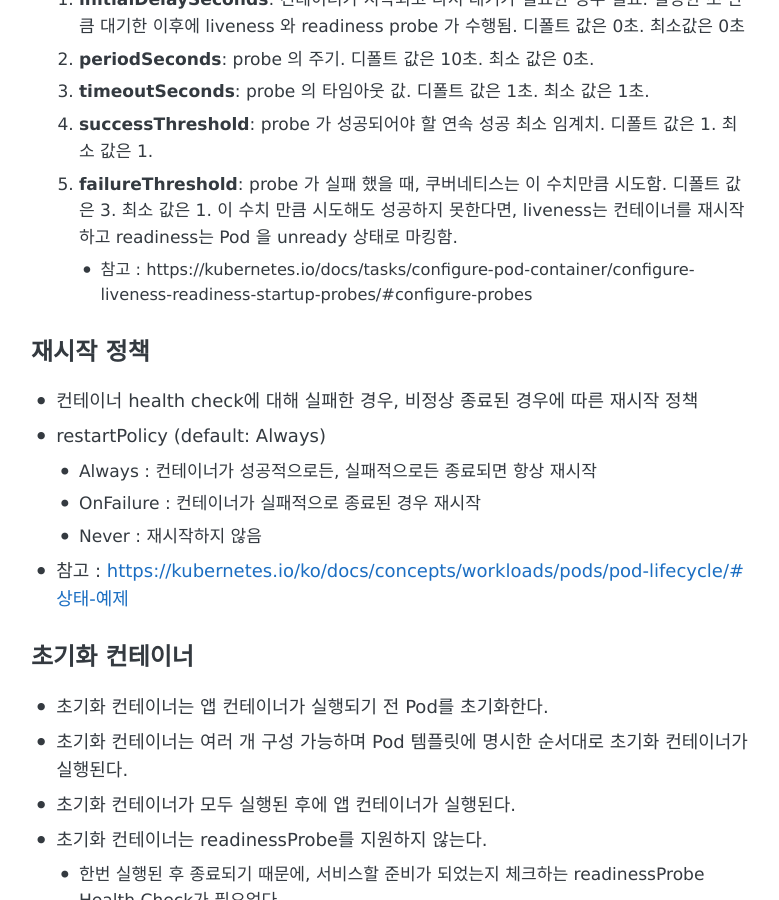
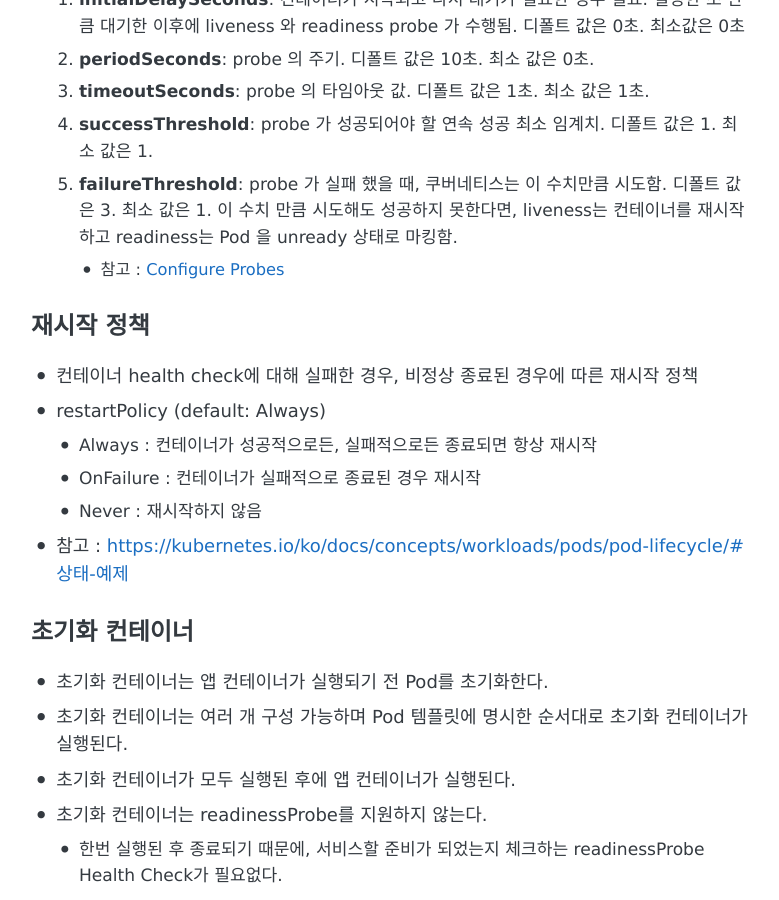
Before and after one commit to shinkwangwon/shinkwangwon.github.io, a Jekyll site: the page built from _posts/2020-07-05-kubernetes-pod.md, in a window 1280 px wide and 900 px high, scrolled down 3828 px. Shown: the whole window, without its empty margins (249-1028 px from the left). Built offline with Jekyll 4.4.1, drawn with Linux system fonts in a browser that asks for light colours; some of the changed lines change nothing that is shown.

Commit message:
pod link update

```diff
--- a/_posts/2020-07-05-kubernetes-pod.md
+++ b/_posts/2020-07-05-kubernetes-pod.md
@@ -117,7 +117,7 @@ spec:
     3. **timeoutSeconds**: probe 의 타임아웃 값. 디폴트 값은 1초. 최소 값은 1초.
     4. **successThreshold**: probe 가 성공되어야 할 연속 성공 최소 임계치. 디폴트 값은 1. 최소 값은 1.
     5. **failureThreshold**: probe 가 실패 했을 때, 쿠버네티스는 이 수치만큼 시도함. 디폴트 값은 3. 최소 값은 1. 이 수치 만큼 시도해도 성공하지 못한다면, liveness는 컨테이너를 재시작하고 readiness는 Pod 을 unready 상태로 마킹함.
-  - 참고 : https://kubernetes.io/docs/tasks/configure-pod-container/configure-liveness-readiness-startup-probes/#configure-probes
+  - 참고 : [Configure Probes](https://kubernetes.io/docs/tasks/configure-pod-container/configure-liveness-readiness-startup-probes/#configure-probes)
 
 ## 재시작 정책
 - 컨테이너 health check에 대해 실패한 경우, 비정상 종료된 경우에 따른 재시작 정책
```
